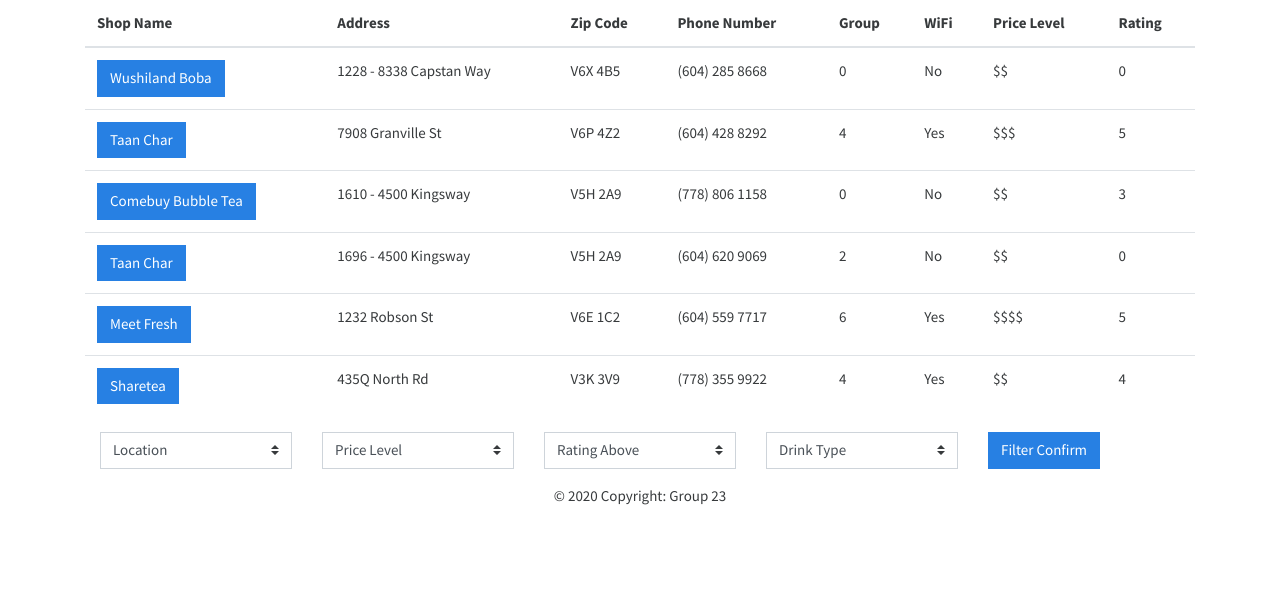
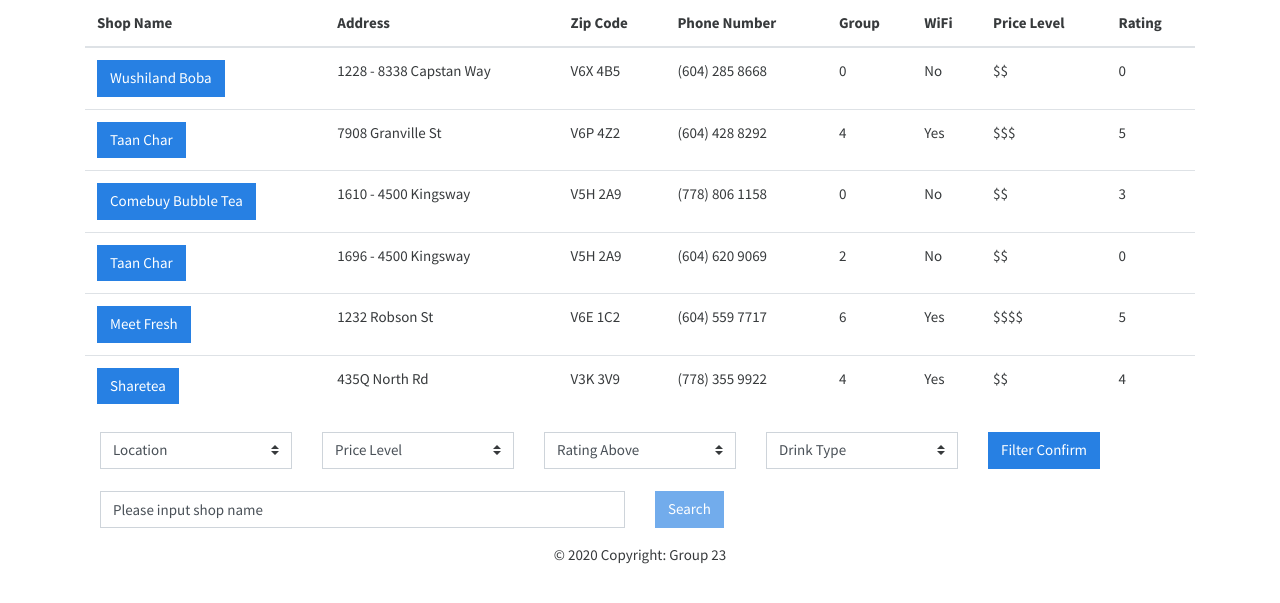
Before and after one commit to GavinTian1991/CPSC304, a PHP site: page /CPSC304/inc/customer.php in a window 1280 px wide. Shown: the part 56-659 px from the top of the page. Run offline with PHP 8.4, Linux system fonts and the light colour scheme; data comes from the database, SQL or seed files in the repository.

Commit message:
Add shop name search

```diff
--- a/inc/customer.php
+++ b/inc/customer.php
@@ -82,6 +82,18 @@
         }
     }
 
+    if(isset($_POST['search'])){
+        $shopSearchKeyWord = mysqli_real_escape_string($conn, $_POST['shop_name_search']);
+
+        $shopNameSearchQuery = "SELECT mts.Shop_ID, mts.Shop_Name, mts.Address, mts.Zip_Code, mts.Phone_Number,
+        mts.Has_Wifi, mts.Good_For_Group, mts.Price_ID
+        FROM Milk_Tea_Shop mts
+        WHERE mts.Shop_Name LIKE '%$shopSearchKeyWord%'";
+
+        $result = mysqli_query($conn, $shopNameSearchQuery);
+        $mtsposts = mysqli_fetch_all($result, MYSQLI_ASSOC);
+    }
+
     if(isset($_POST['gotoMTS'])){
         session_start();
         $shop_ID = $_POST['gotoMTS'];
@@ -97,6 +109,9 @@
     <meta name="viewport" content="width=device-width, initial-scale=1.0">
     <title>Customer</title>
     <link rel="stylesheet" type="text/css" href="https://bootswatch.com/4/cosmo/bootstrap.min.css">
+    <script src="https://code.jquery.com/jquery-3.5.1.slim.min.js" integrity="sha384-DfXdz2htPH0lsSSs5nCTpuj/zy4C+OGpamoFVy38MVBnE+IbbVYUew+OrCXaRkfj" crossorigin="anonymous"></script>
+    <script src="https://cdn.jsdelivr.net/npm/popper.js@1.16.0/dist/umd/popper.min.js" integrity="sha384-Q6E9RHvbIyZFJoft+2mJbHaEWldlvI9IOYy5n3zV9zzTtmI3UksdQRVvoxMfooAo" crossorigin="anonymous"></script>
+    <script src="https://stackpath.bootstrapcdn.com/bootstrap/4.5.0/js/bootstrap.min.js" integrity="sha384-OgVRvuATP1z7JjHLkuOU7Xw704+h835Lr+6QL9UvYjZE3Ipu6Tp75j7Bh/kR0JKI" crossorigin="anonymous"></script>
 </head>
 <body>
     <?php require('cnavbar.php'); ?>
@@ -229,6 +244,24 @@
             </div>
         </div>
         </form>
+        <br>
+        <form method="post" action="<?php echo $_SERVER['PHP_SELF']; ?>">
+            <div class="container">
+                <div class="row">
+                    <div class="col-sm">
+                        <input id="shop_name_search_input" type="text" name="shop_name_search" class="form-control" value="Please input shop name" required>
+                    </div>
+                    <div class="col-sm">
+                        <button id="shop_name_search_but" type="submit" name="search" class="btn btn-primary" disabled="true">Search</button>
+                        <script type="text/javascript">
+                            $("#shop_name_search_input").bind("change paste keyup", function() {
+                            $("#shop_name_search_but").attr("disabled", false);
+                            });
+                        </script>
+                    </div>
+                </div>
+            </div>
+        </form>
 	</div>
     <?php include('footer.php'); ?>
 </body>
```
